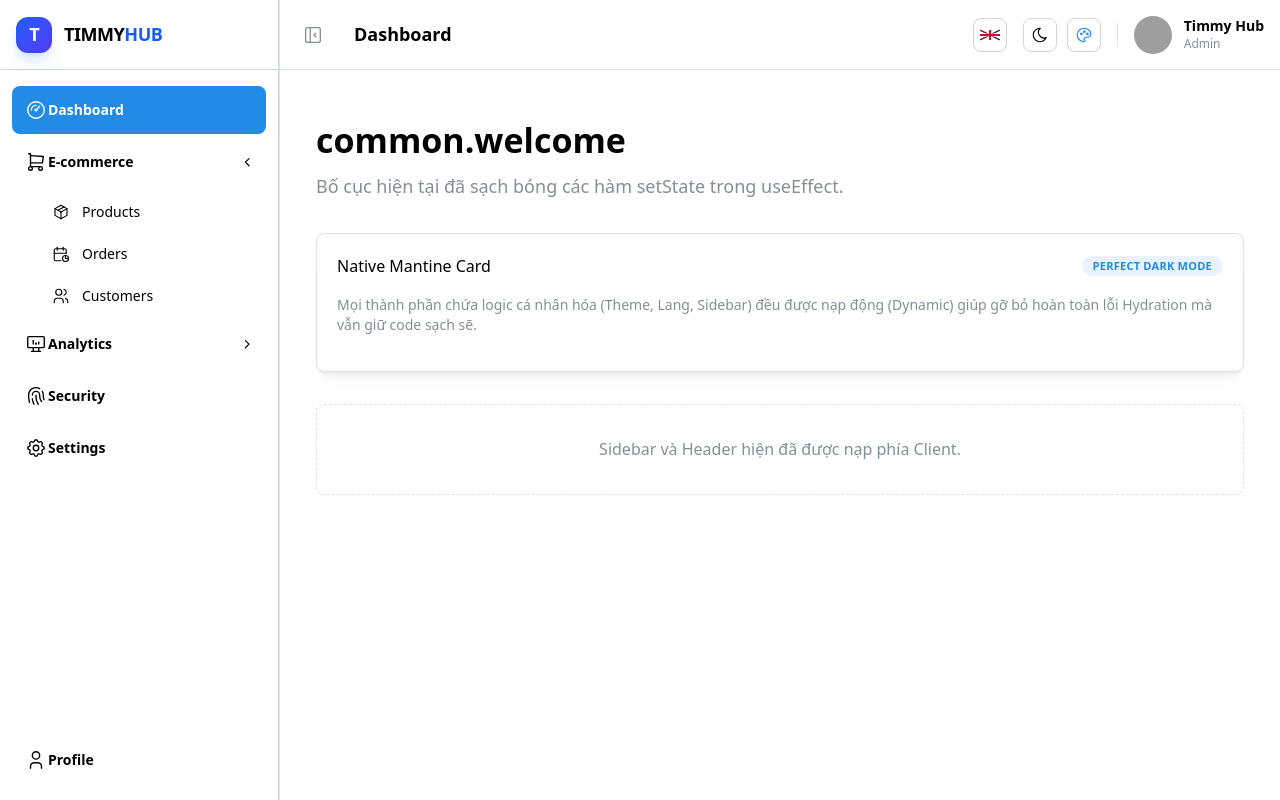
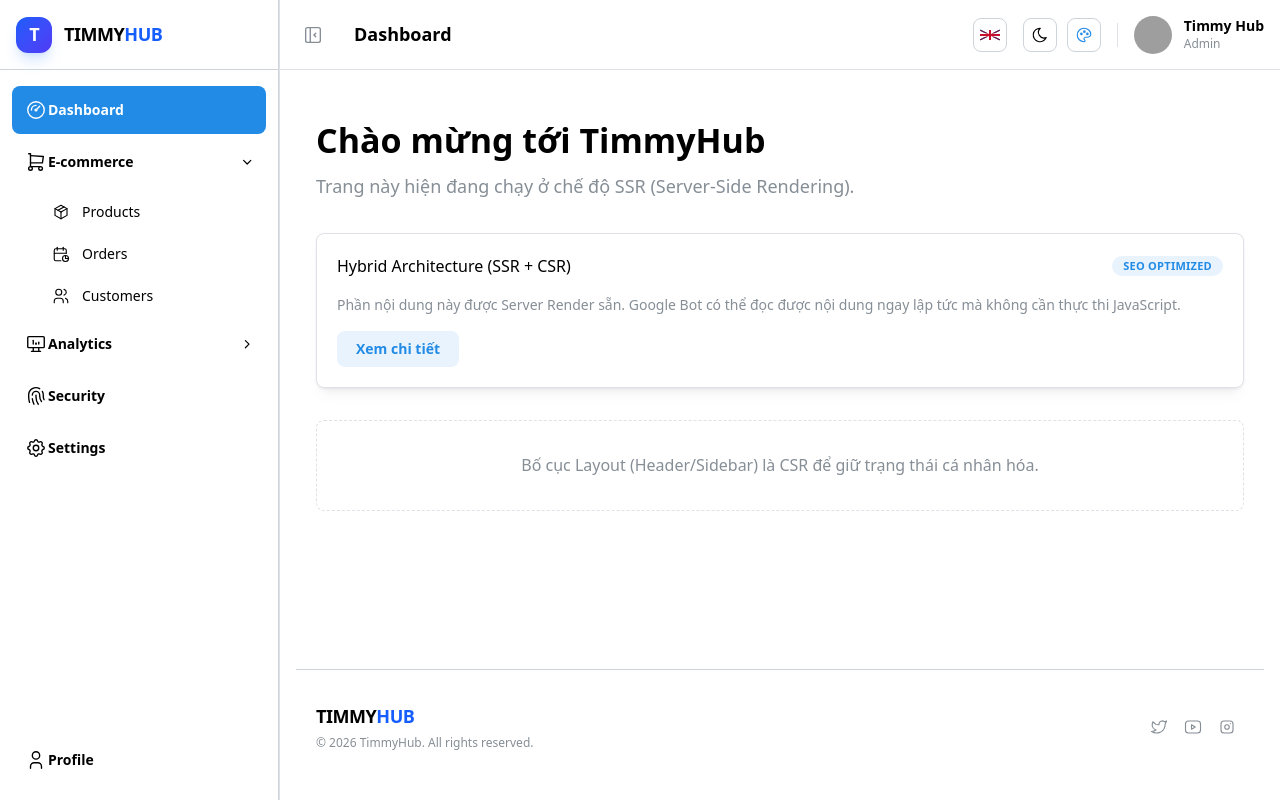
Before and after one commit to timmy277/timmy-hub, a Next.js app in the folder timmyhub-nextjs/: page / in a window 1280 px wide. Built offline with nearby package versions, Linux system fonts and the light colour scheme; grey boxes are pictures that could not be loaded; what i18next-resources-to-backend would draw is missing.

Commit message:
feat: Set up initial dashboard layout with AppBar, Sidebar, and Footer components for the main page.

```diff
--- a/timmyhub-nextjs/src/app/page.tsx
+++ b/timmyhub-nextjs/src/app/page.tsx
@@ -1,6 +1,3 @@
-'use client';
-
-import dynamic from 'next/dynamic';
 import {
   Container,
   Title,
@@ -9,84 +6,60 @@ import {
   Card,
   Group,
   Badge,
-  AppShell,
   Button,
 } from '@mantine/core';
-import { useTranslation } from 'react-i18next';
-import { useSidebarStore } from '@/stores/useSidebarStore';
+import { DashboardShell } from '@/components';
 
-const Sidebar = dynamic(() => import('@/components/shared/Sidebar').then((m) => m.Sidebar), {
-  ssr: false,
-  loading: () => <div className="w-[280px] h-screen animate-pulse bg-gray-50 dark:bg-dark-8" />
-});
-
-const Header = dynamic(() => import('@/components/shared/Header').then((m) => m.Header), {
-  ssr: false,
-  loading: () => <div className="h-[70px] w-full animate-pulse bg-gray-50 dark:bg-dark-8" />
-});
-
-export default function Home() {
-  const { t } = useTranslation();
-  const { collapsed } = useSidebarStore();
+// TRANG CHỦ LÀ SERVER COMPONENT
+// Ưu điểm: Tốc độ tải trang cực nhanh, SEO tốt, có thể fetch data trực tiếp từ DB/Microservices
+export default async function Home() {
+  // Giả sử đây là một lệnh fetch data từ Server
+  // const data = await db.products.findMany();
 
   return (
-    <AppShell
-      layout="alt"
-      header={{ height: 70 }}
-      navbar={{
-        width: collapsed ? 80 : 280,
-        breakpoint: 'sm',
-      }}
-      padding="md"
-    >
-      <AppShell.Header>
-        <Header />
-      </AppShell.Header>
-
-      <AppShell.Navbar>
-        <Sidebar />
-      </AppShell.Navbar>
-
-      <AppShell.Main>
+    <DashboardShell>
       <Container size="md" py="xl">
         <Stack gap="xl">
           <Stack gap="xs">
-              <Title order={1} suppressHydrationWarning>
-                {t('common.welcome')}
+            {/* Những phần này được render sẵn HTML từ Server */}
+            <Title order={1}>
+              Chào mừng tới TimmyHub
             </Title>
             <Text size="lg" c="dimmed">
-                Bố cục hiện tại đã sạch bóng các hàm setState trong useEffect.
+              Trang này hiện đang chạy ở chế độ SSR (Server-Side Rendering).
             </Text>
           </Stack>
 
           <Card shadow="sm" padding="lg" radius="md" withBorder>
             <Stack gap="md">
               <Group justify="space-between">
-                  <Text fw={500}>Native Mantine Card</Text>
+                <Text fw={500}>Hybrid Architecture (SSR + CSR)</Text>
                 <Badge color="blue" variant="light">
-                    Perfect Dark Mode
+                  SEO Optimized
                 </Badge>
               </Group>
 
               <Text size="sm" c="dimmed">
-                  Mọi thành phần chứa logic cá nhân hóa (Theme, Lang, Sidebar) đều được nạp động (Dynamic)
-                  giúp gỡ bỏ hoàn toàn lỗi Hydration mà vẫn giữ code sạch sẽ.
+                Phần nội dung này được Server Render sẵn. Google Bot có thể đọc được nội dung
+                ngay lập tức mà không cần thực thi JavaScript.
               </Text>
 
               <Group gap="sm">
-                  <Button variant="filled" hidden>Hidden</Button>
+                {/* Button này là Mantine Component, vẫn hoạt động tốt khi server render */}
+                <Button variant="light" color="blue">
+                  Xem chi tiết
+                </Button>
               </Group>
             </Stack>
           </Card>
 
           <Card withBorder style={{ borderStyle: 'dashed' }} py="xl">
             <Text ta="center" fw={500} c="dimmed">
-                Sidebar và Header hiện đã được nạp phía Client.
+              Bố cục Layout (Header/Sidebar) là CSR để giữ trạng thái cá nhân hóa.
             </Text>
           </Card>
         </Stack>
       </Container>
-      </AppShell.Main>
-    </AppShell>
+    </DashboardShell>
   );
 }
--- a/timmyhub-nextjs/src/components/index.ts
+++ b/timmyhub-nextjs/src/components/index.ts
@@ -1,4 +1,5 @@
 export * from './common';
 export * from './shared';
+export * from './layout';
 export * from './providers';
 export * from './features';
--- a/timmyhub-nextjs/src/components/shared/Header.tsx
+++ b/timmyhub-nextjs/src/components/layout/AppBar.tsx
@@ -1,7 +1,7 @@
 'use client';
 
 import { Group, Box, Avatar, Text, Menu, UnstyledButton, ActionIcon, Divider } from '@mantine/core';
-import { LanguageSwitcher, ThemeSwitcher } from './index';
+import { LanguageSwitcher, ThemeSwitcher } from '../shared';
 import {
     IconSettings,
     IconLogout,
@@ -12,7 +12,7 @@ import {
 import { useTranslation } from 'react-i18next';
 import { useSidebarStore } from '@/stores/useSidebarStore';
 
-export function Header() {
+export function AppBar() {
     const { t } = useTranslation();
     const { collapsed, toggleSidebar } = useSidebarStore();
 
--- /dev/null
+++ b/timmyhub-nextjs/src/components/layout/DashboardShell.tsx
@@ -0,0 +1,49 @@
+'use client';
+
+import dynamic from 'next/dynamic';
+import { AppShell, ScrollArea } from '@mantine/core';
+import { useSidebarStore } from '@/stores/useSidebarStore';
+import { ReactNode } from 'react';
+import { Footer } from './Footer';
+
+// Nạp động các thành phần Client-only
+const Sidebar = dynamic(() => import('./Sidebar').then((m) => m.Sidebar), { ssr: false });
+const AppBar = dynamic(() => import('./AppBar').then((m) => m.AppBar), { ssr: false });
+
+interface DashboardShellProps {
+    children: ReactNode;
+}
+
+export function DashboardShell({ children }: DashboardShellProps) {
+    const { collapsed } = useSidebarStore();
+
+    return (
+        <AppShell
+            layout="alt"
+            header={{ height: 70 }}
+            navbar={{
+                width: collapsed ? 80 : 280,
+                breakpoint: 'sm',
+            }}
+            padding="md"
+        >
+            <AppShell.Header>
+                <AppBar />
+            </AppShell.Header>
+
+            <AppShell.Navbar>
+                <Sidebar />
+            </AppShell.Navbar>
+
+            <AppShell.Main display="flex" style={{ flexDirection: 'column', minHeight: '100vh' }}>
+                {/* Content Area */}
+                <div style={{ flex: 1 }}>
+                    {children}
+                </div>
+
+                {/* Footer Section */}
+                <Footer />
+            </AppShell.Main>
+        </AppShell>
+    );
+}
--- /dev/null
+++ b/timmyhub-nextjs/src/components/layout/Footer.tsx
@@ -0,0 +1,35 @@
+'use client';
+
+import { Container, Text, Group, ActionIcon, rem, Box, Divider, Stack } from '@mantine/core';
+import { IconBrandTwitter, IconBrandYoutube, IconBrandInstagram } from '@tabler/icons-react';
+
+export function Footer() {
+    return (
+        <Box component="footer" py="xl" style={{ borderTop: '1px solid var(--mantine-color-default-border)' }}>
+            <Container size="md">
+                <Group justify="space-between">
+                    <Stack gap={4}>
+                        <Text fw={800} size="lg" className="tracking-tight">
+                            TIMMY<span className="text-blue-600">HUB</span>
+                        </Text>
+                        <Text size="xs" c="dimmed">
+                            © 2026 TimmyHub. All rights reserved.
+                        </Text>
+                    </Stack>
+
+                    <Group gap={0} justify="flex-end" wrap="nowrap">
+                        <ActionIcon size="lg" color="gray" variant="subtle">
+                            <IconBrandTwitter style={{ width: rem(18), height: rem(18) }} stroke={1.5} />
+                        </ActionIcon>
+                        <ActionIcon size="lg" color="gray" variant="subtle">
+                            <IconBrandYoutube style={{ width: rem(18), height: rem(18) }} stroke={1.5} />
+                        </ActionIcon>
+                        <ActionIcon size="lg" color="gray" variant="subtle">
+                            <IconBrandInstagram style={{ width: rem(18), height: rem(18) }} stroke={1.5} />
+                        </ActionIcon>
+                    </Group>
+                </Group>
+            </Container>
+        </Box>
+    );
+}
--- a/timmyhub-nextjs/src/components/shared/Sidebar.tsx
+++ b/timmyhub-nextjs/src/components/layout/Sidebar.tsx
@@ -27,7 +27,6 @@ import {
 } from '@tabler/icons-react';
 import { useSidebarStore } from '@/stores/useSidebarStore';
 
-// Định nghĩa type icon cụ thể thay vì dùng any
 type TablerIcon = React.ForwardRefExoticComponent<IconProps & React.RefAttributes<SVGSVGElement>>;
 
 interface SidebarItem {
@@ -66,7 +65,6 @@ export function Sidebar() {
     const { collapsed } = useSidebarStore();
     const [active, setActive] = useState('Dashboard');
 
-    // Bỏ logmounted vì đã nạp dynamic ssr:false từ page.tsx
     return (
         <Box
             className="flex flex-col h-full overflow-hidden transition-all duration-300 ease-in-out"
@@ -198,7 +196,7 @@ function SidebarNavLink({
                     <IconChevronRight
                         size="0.9rem"
                         stroke={2}
-                        className={`transition-transform duration-300 ${opened ? 'rotate-90' : ''}`}
+                        className={`transition-transform duration-300 ${opened ? 'rotate-0' : ''}`}
                     />
                 </Box>
             }
--- /dev/null
+++ b/timmyhub-nextjs/src/components/layout/index.ts
@@ -0,0 +1,4 @@
+export * from './AppBar';
+export * from './Sidebar';
+export * from './Footer';
+export * from './DashboardShell';
--- a/timmyhub-nextjs/src/components/shared/index.ts
+++ b/timmyhub-nextjs/src/components/shared/index.ts
@@ -1,4 +1,2 @@
-export * from './Header';
 export * from './LanguageSwitcher';
-export * from './Sidebar';
 export * from './ThemeSwitcher';
```
Lines whose indentation alone changed are shown as unchanged.
